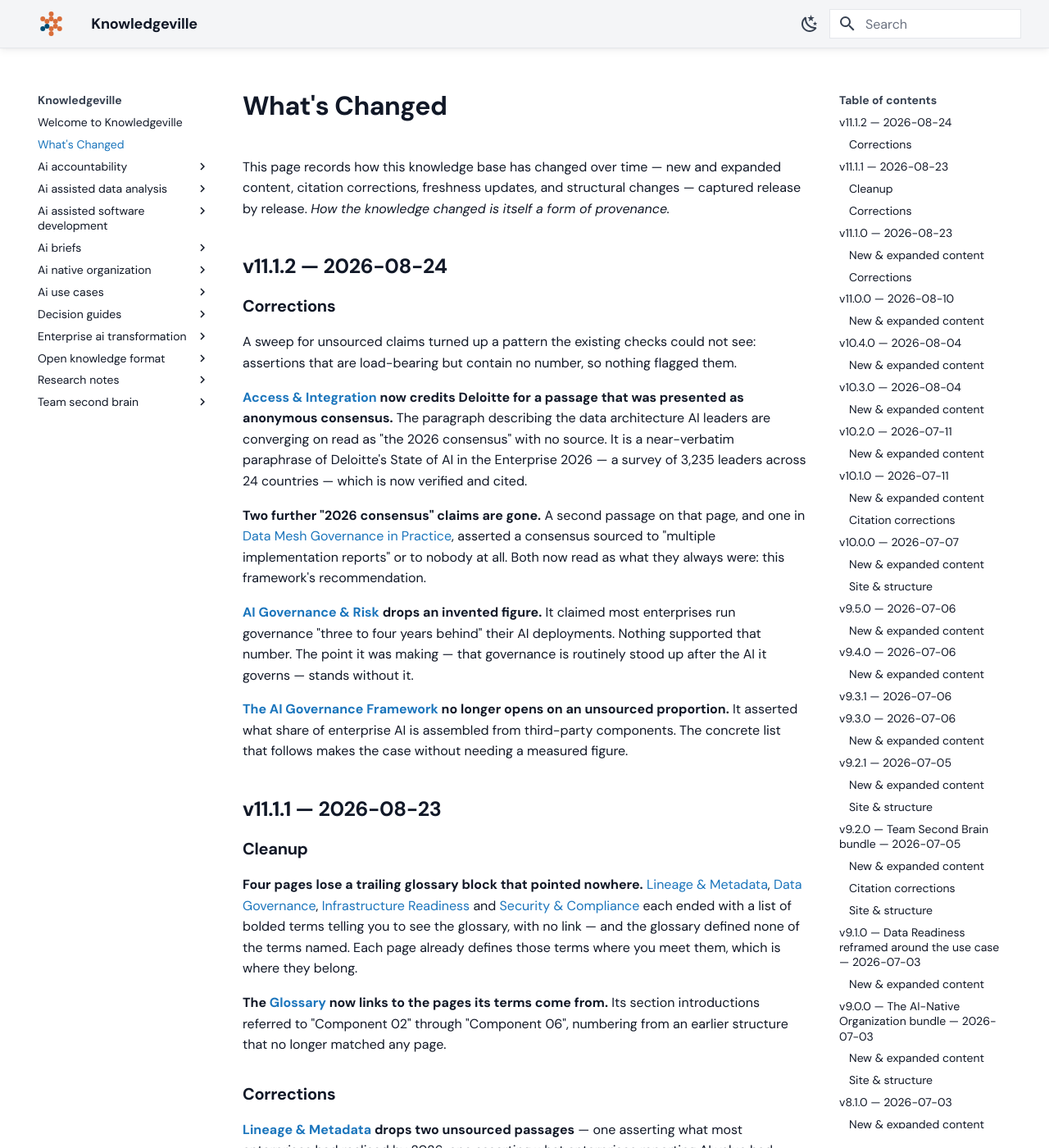
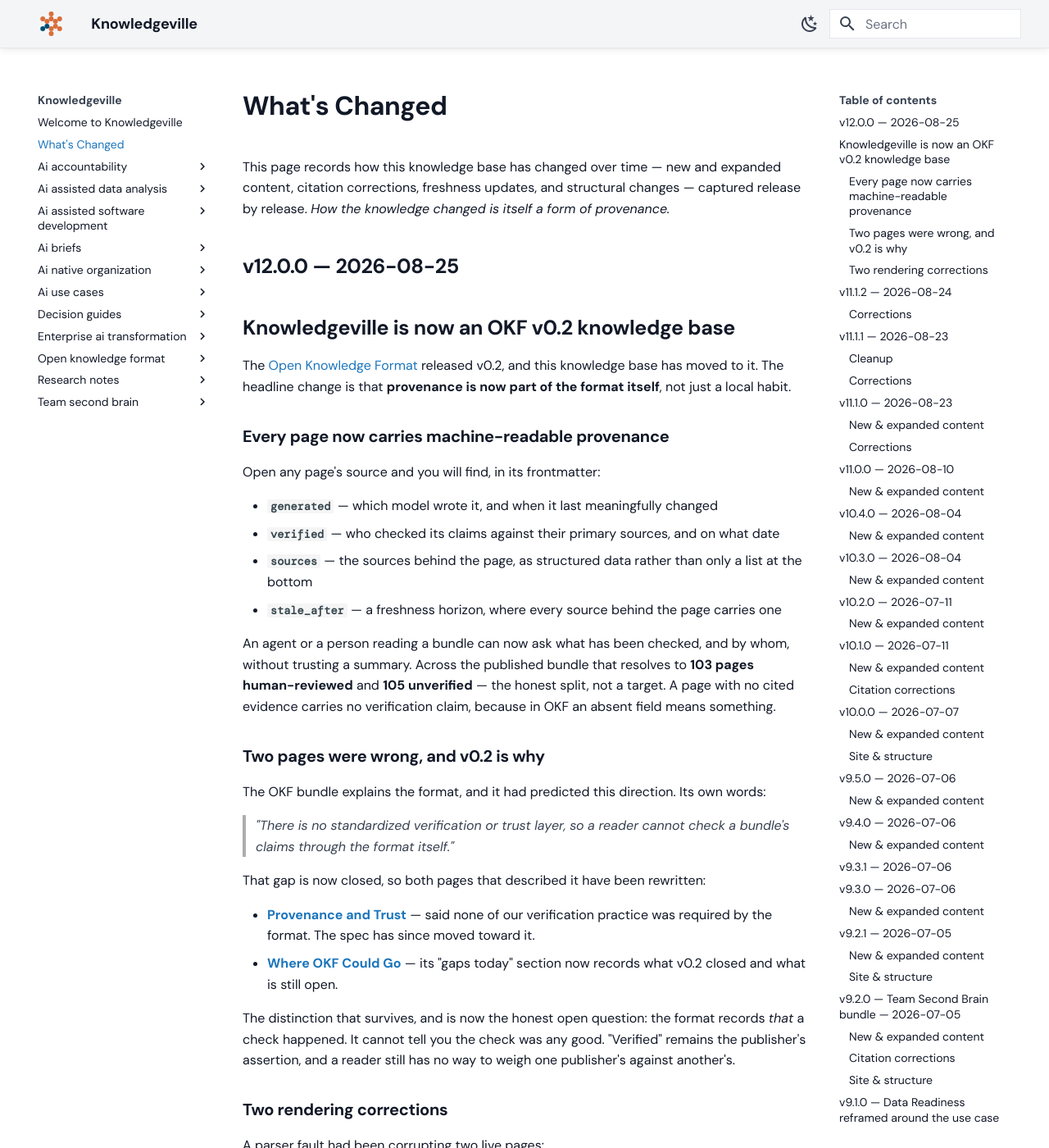
Before and after one commit to grandaha/knowledgeville, an MkDocs documentation site: the page built from published/changelog.md, in a window 1280 px wide and 1400 px high. Shown: the whole window at 82% size. Built offline with MkDocs 1.6.1 and Material for MkDocs 9.7.7, drawn with Linux system fonts in a browser that asks for light colours; some web fonts are replaced; some of the changed text lies outside the part shown.

Commit message:
Publish: sync content from workspace

```diff
--- a/published/changelog.md
+++ b/published/changelog.md
@@ -3,13 +3,52 @@ type: Reference
 title: What's Changed
 description: A generated, release-by-release record of how this knowledge base has changed.
 tags: [changelog, releases, provenance]
-timestamp: "2026-08-24"
+timestamp: "2026-08-25"
 appendix: true
 ---
 
 <!-- generated from GitHub Releases by scripts/build_changelog.py — do not edit -->
 
 This page records how this knowledge base has changed over time — new and expanded content, citation corrections, freshness updates, and structural changes — captured release by release. *How the knowledge changed is itself a form of provenance.*
+
+## v12.0.0 — 2026-08-25
+
+## Knowledgeville is now an OKF v0.2 knowledge base
+
+The [Open Knowledge Format](https://github.com/GoogleCloudPlatform/knowledge-catalog/blob/main/okf/SPEC.md) released v0.2, and this knowledge base has moved to it. The headline change is that **provenance is now part of the format itself**, not just a local habit.
+
+### Every page now carries machine-readable provenance
+
+Open any page's source and you will find, in its frontmatter:
+
+- **`generated`** — which model wrote it, and when it last meaningfully changed
+- **`verified`** — who checked its claims against their primary sources, and on what date
+- **`sources`** — the sources behind the page, as structured data rather than only a list at the bottom
+- **`stale_after`** — a freshness horizon, where every source behind the page carries one
+
+An agent or a person reading a bundle can now ask what has been checked, and by whom, without trusting a summary. Across the published bundle that resolves to **103 pages human-reviewed** and **105 unverified** — the honest split, not a target. A page with no cited evidence carries no verification claim, because in OKF an absent field means something.
+
+### Two pages were wrong, and v0.2 is why
+
+The OKF bundle explains the format, and it had predicted this direction. Its own words:
+
+> *"There is no standardized verification or trust layer, so a reader cannot check a bundle's claims through the format itself."*
+
+That gap is now closed, so both pages that described it have been rewritten:
+
+- **[Provenance and Trust](https://knowledge.onesteplabs.com/open-knowledge-format/01-understanding-okf/03-provenance-and-trust/)** — said none of our verification practice was required by the format. The spec has since moved toward it.
+- **[Where OKF Could Go](https://knowledge.onesteplabs.com/open-knowledge-format/02-the-potential/02-where-okf-could-go/)** — its "gaps today" section now records what v0.2 closed and what is still open.
+
+The distinction that survives, and is now the honest open question: the format records *that* a check happened. It cannot tell you the check was any good. "Verified" remains the publisher's assertion, and a reader still has no way to weigh one publisher's against another's.
+
+### Two rendering corrections
+
+A parser fault had been corrupting two live pages:
+
+- **[Decision Guides](https://knowledge.onesteplabs.com/decision-guides/)** — a listing showed `\"forward deployed\"` with literal backslashes
+- **[The Talent Obsession](https://knowledge.onesteplabs.com/ai-briefs/industry-briefs/workforce-and-skills/the-talent-obsession/)** — a quoted source line had lost its closing quotation mark
+
+Both now render as written.
 
 ## v11.1.2 — 2026-08-24
 
```
